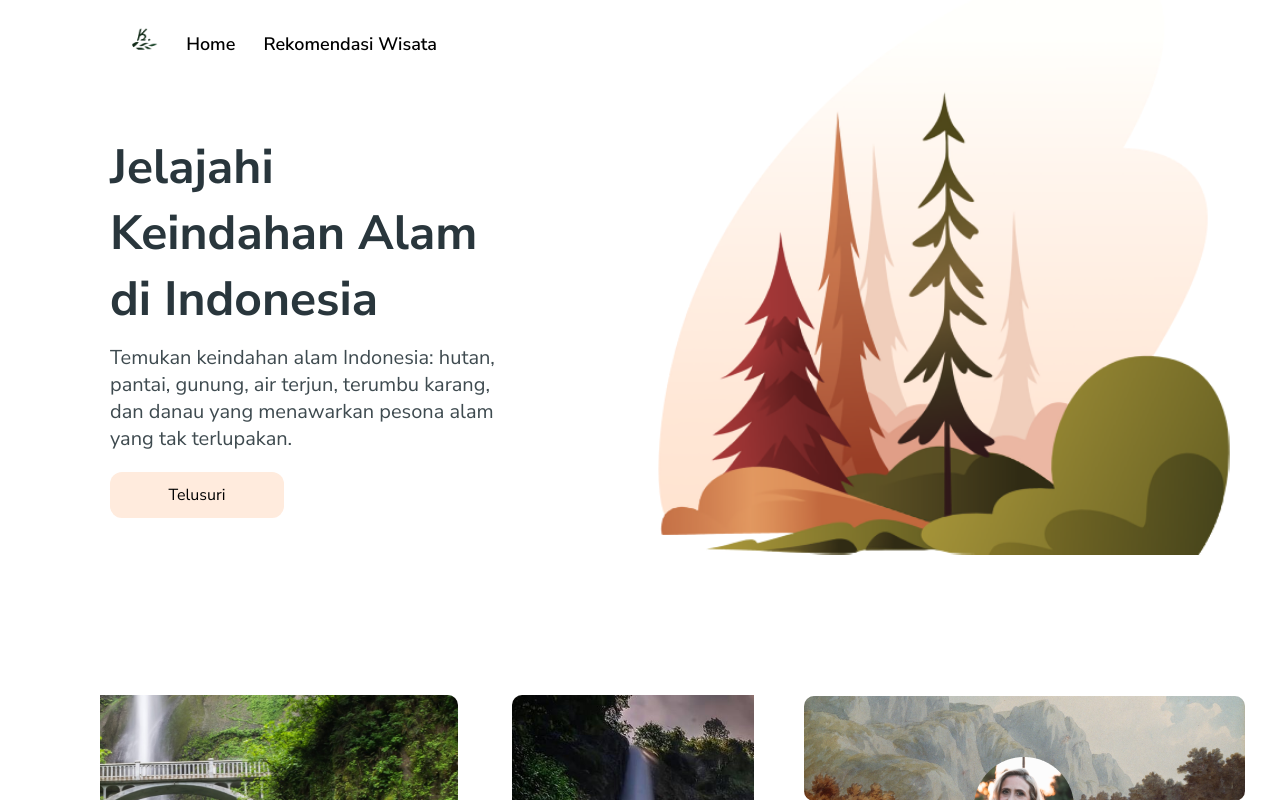
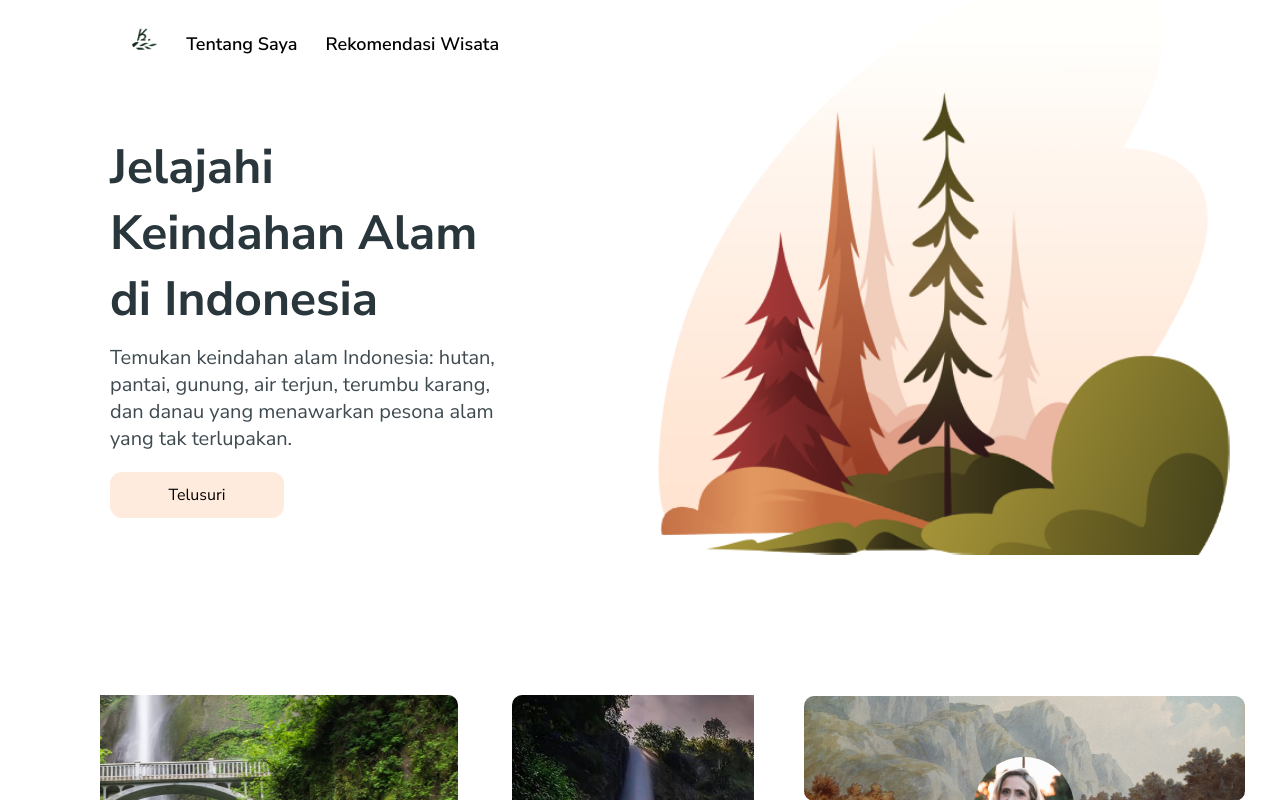
Before and after one commit to Kartika1210/wisataindo.github.io, a plain HTML site: page index.html in a window 1280 px wide. Shown: the top 800 px of the page. Drawn offline with nearby package versions, Linux system fonts and the light colour scheme.

Commit message:
Update index.html
Membuat nav lebih rapih karena sebelumnya tidak full

```diff
--- a/index.html
+++ b/index.html
@@ -34,7 +34,7 @@
               <nav>
                 <ul>
                     <li> <img src="img/logo.png" alt="Image header" class="ImageLogo"/> </li>
-                    <li> <a href="#Home">Home</a> </li>
+                    <li> <a href="#Tentang Saya">Tentang Saya</a> </li>
                     <li> <a href="#Rekomendasi Wisata">Rekomendasi Wisata</a> </li>
                 </ul>
               </nav>
@@ -116,7 +116,7 @@
             </div>
 
             <aside>
-                <article class="profile">
+                <article id="Tentang Saya" class="profile">
                     <figure>
                         <img src="img/header.png" alt="header" class="figure1"></img>
                         <img src="img/foto.png" alt="profile-foto" class="figure2"></img>
@@ -134,7 +134,7 @@
         </main>
 
             <!-- Footer -->
-            <footer> <p> Kartika&#169; 2019, Dicoding Academy</p> </footer>
+            <footer> <p> Kartika&#169; 2023, Dicoding Academy</p> </footer>
 
 
         <script type="text/javascript">
```
